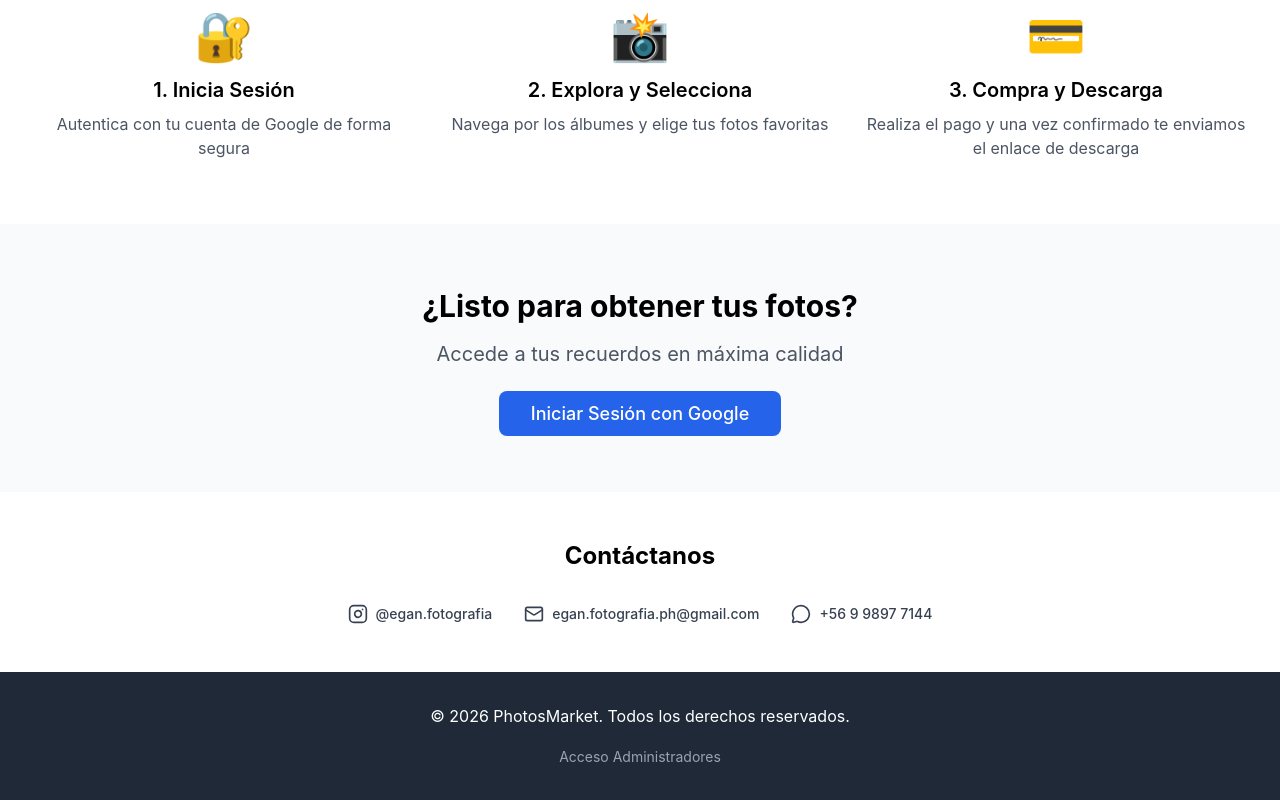
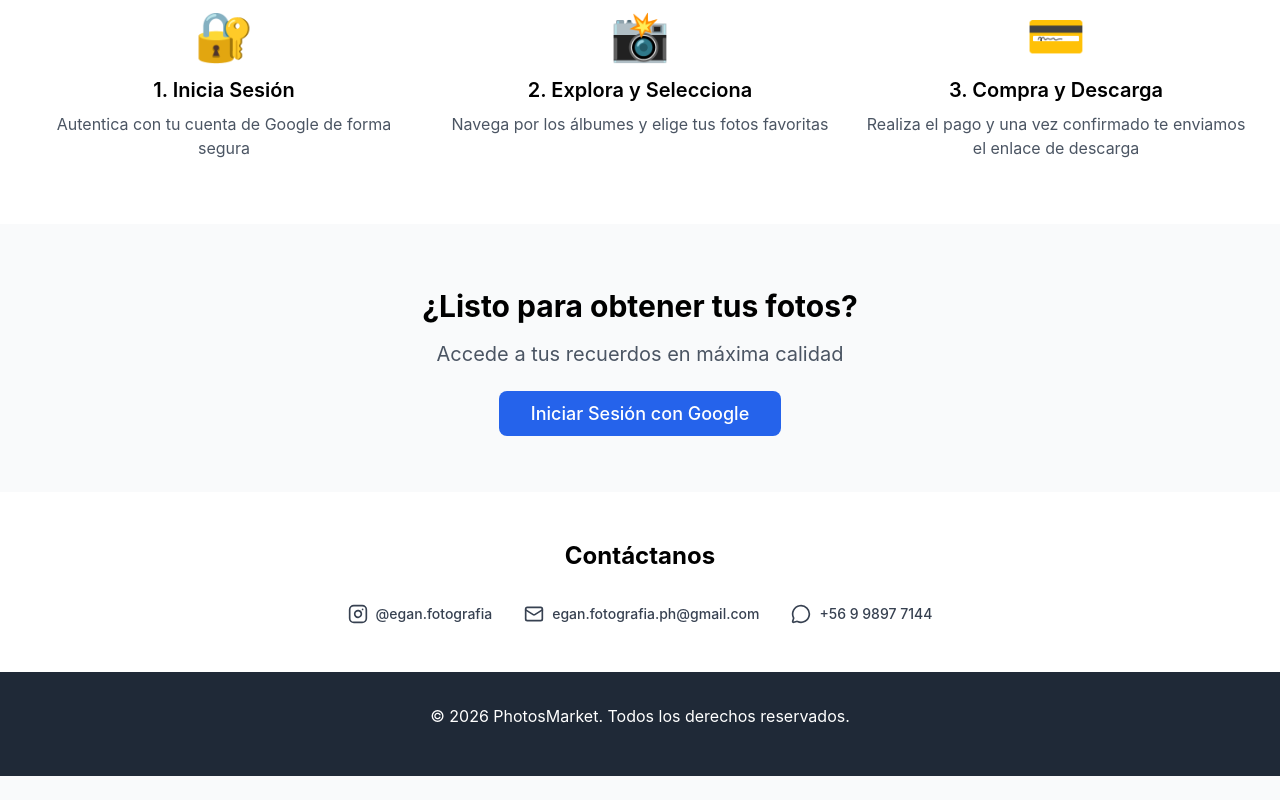
Before and after one commit to enzitoan/photos-market, a Vue app in the folder src/frontend/: page / in a window 1280 px wide. Shown: the part 536-1336 px from the top of the page. After the commit the page ends 1312 px from the top, so only its background shows below. Built offline with nearby package versions, Linux system fonts and the light colour scheme.

Commit message:
feat: remove admin access link from footer and comment out login button in AdminLoginView

```diff
--- a/src/frontend/src/views/HomeView.vue
+++ b/src/frontend/src/views/HomeView.vue
@@ -121,14 +121,6 @@
         <div class="text-center mb-4">
           <p>&copy; 2026 PhotosMarket. Todos los derechos reservados.</p>
         </div>
-        <div class="text-center">
-          <router-link
-            to="/admin/login"
-            class="text-gray-400 hover:text-white text-sm"
-          >
-            Acceso Administradores
-          </router-link>
-        </div>
       </div>
     </footer>
   </div>
--- a/src/frontend/src/views/admin/AdminLoginView.vue
+++ b/src/frontend/src/views/admin/AdminLoginView.vue
@@ -20,7 +20,6 @@
               type="text"
               required
               class="mt-1 block w-full px-3 py-2 border border-gray-300 rounded-md shadow-sm focus:outline-none focus:ring-primary-500 focus:border-primary-500"
-              placeholder="admin"
             />
           </div>
 
@@ -34,7 +33,6 @@
               type="password"
               required
               class="mt-1 block w-full px-3 py-2 border border-gray-300 rounded-md shadow-sm focus:outline-none focus:ring-primary-500 focus:border-primary-500"
-              placeholder="••••••••"
             />
           </div>
         </div>
@@ -43,13 +41,13 @@
           {{ error }}
         </div>
 
-        <button
+        <!-- <button
           type="submit"
           :disabled="loading"
           class="w-full flex justify-center py-2 px-4 border border-transparent rounded-md shadow-sm text-sm font-medium text-white bg-primary-600 hover:bg-primary-700 focus:outline-none focus:ring-2 focus:ring-offset-2 focus:ring-primary-500 disabled:opacity-50 disabled:cursor-not-allowed"
         >
           {{ loading ? 'Iniciando sesión...' : 'Iniciar Sesión' }}
-        </button>
+        </button> -->
       </form>
 
       <div class="text-center">
```
